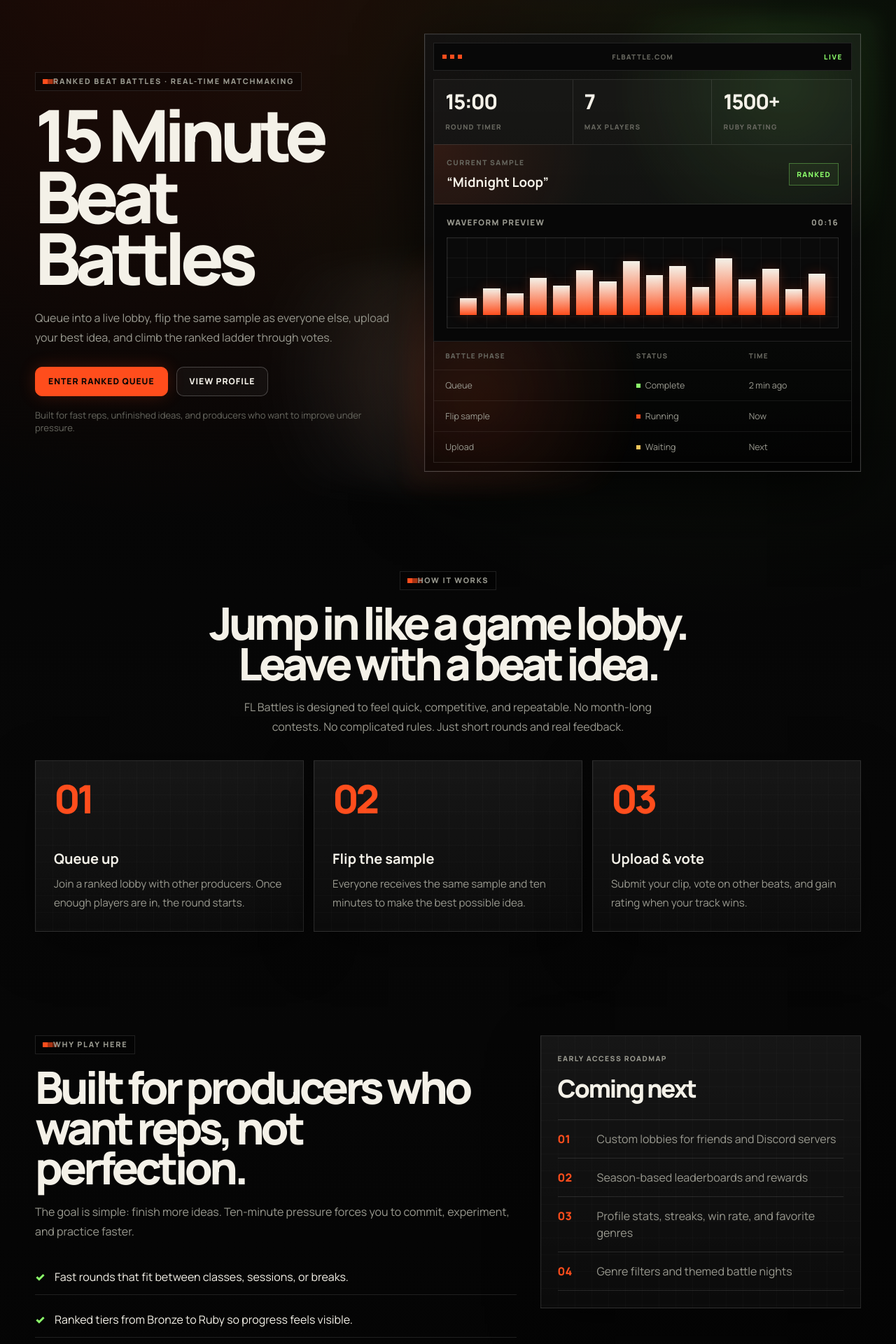
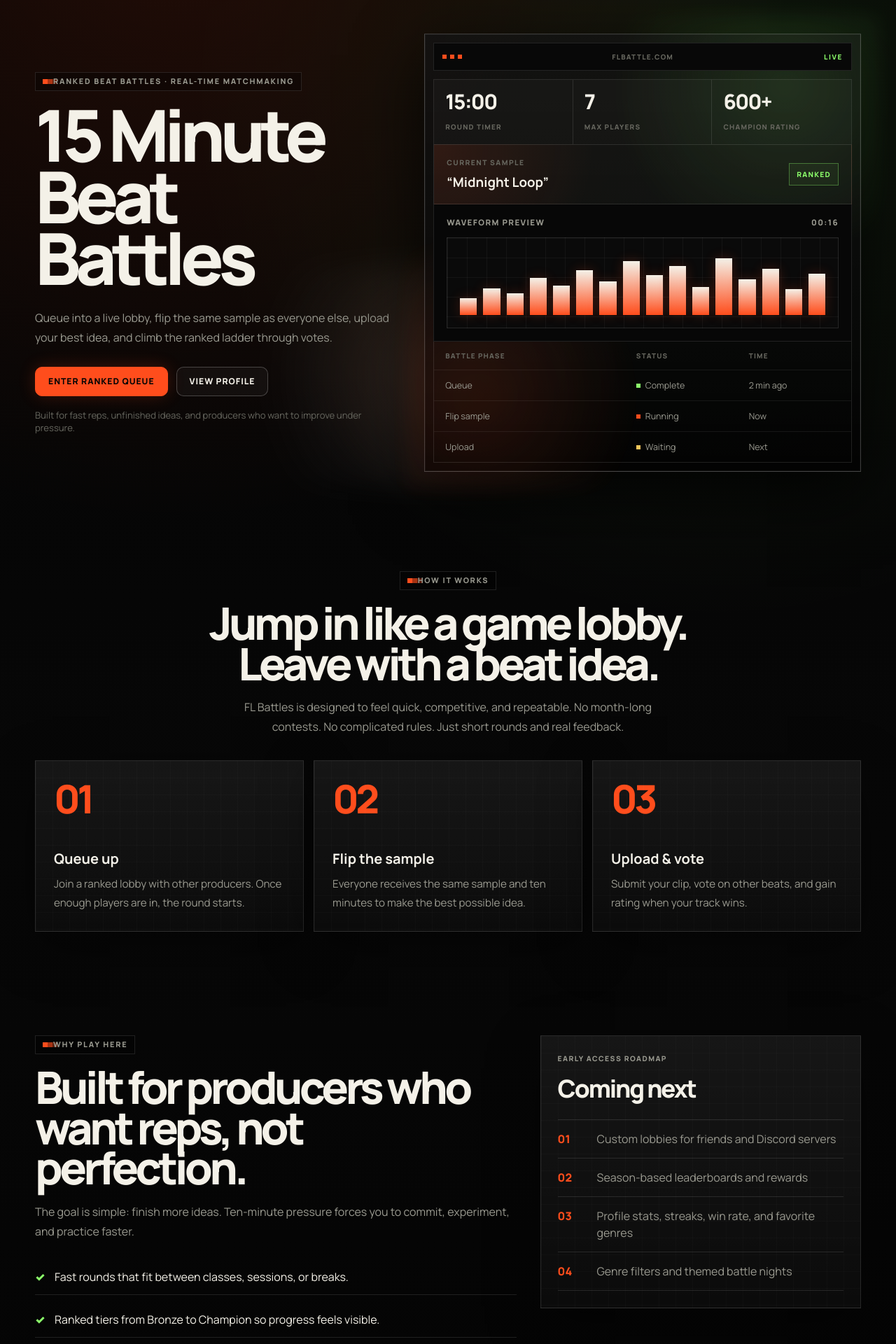
Before and after one commit to itsAvester/FLBattles, a Next.js app: page / in a window 1280 px wide. Shown: the part 140-2060 px from the top of the page at 70% size. Built offline with nearby package versions, Linux system fonts and the light colour scheme; no server answers.

Commit message:
Fixed ranks

```diff
--- a/app/page.tsx
+++ b/app/page.tsx
@@ -59,8 +59,8 @@ export default function HomePage() {
                 <span>Max players</span>
               </div>
               <div className="stat-box">
-                <strong>1500+</strong>
-                <span>Ruby rating</span>
+                <strong>600+</strong>
+                <span>Champion rating</span>
               </div>
             </div>
 
@@ -190,7 +190,7 @@ export default function HomePage() {
             </div>
             <div>
               <span>✓</span>
-              Ranked tiers from Bronze to Ruby so progress feels visible.
+              Ranked tiers from Bronze to Champion so progress feels visible.
             </div>
             <div>
               <span>✓</span>
```
Also changed, not shown: lib/rankUtils.tsx (+6 -6 lines).
